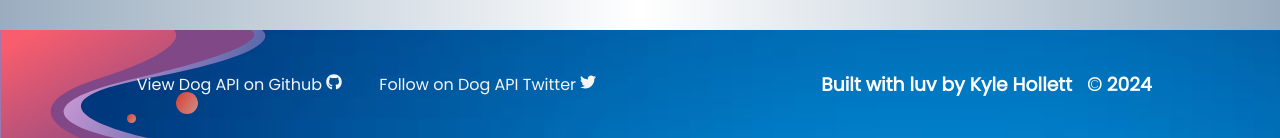
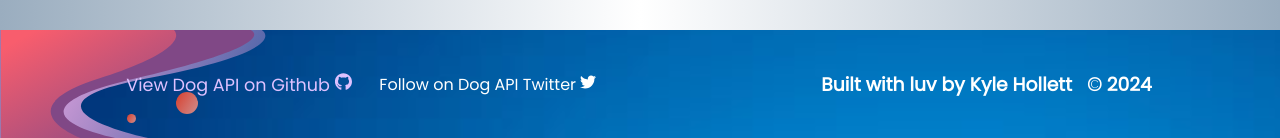
Before and after one commit to kyhol/QAP3-Kyle, a React (Create React App) app in the folder Dog Image Gallery/: page / in a window 1280 px wide. In both pictures the pointer is over the element "View Dog API on Github". Shown: the part 662-800 px from the top of the page. Built offline with nearby package versions, Linux system fonts and the light colour scheme; no server answers.

Commit message:
Added footer hovers

```diff
--- a/Dog Image Gallery/src/App.css
+++ b/Dog Image Gallery/src/App.css
@@ -310,6 +310,13 @@ a {
   justify-content: center;
   gap: 20px;
 }
+.footer-links a p {
+  color: white;
+}
+.footer-links a p:hover {
+  color: #dec1ff;
+  scale: 1.1;
+}
 @media (max-width: 1024px) {
   .header {
     display: flex;
```
